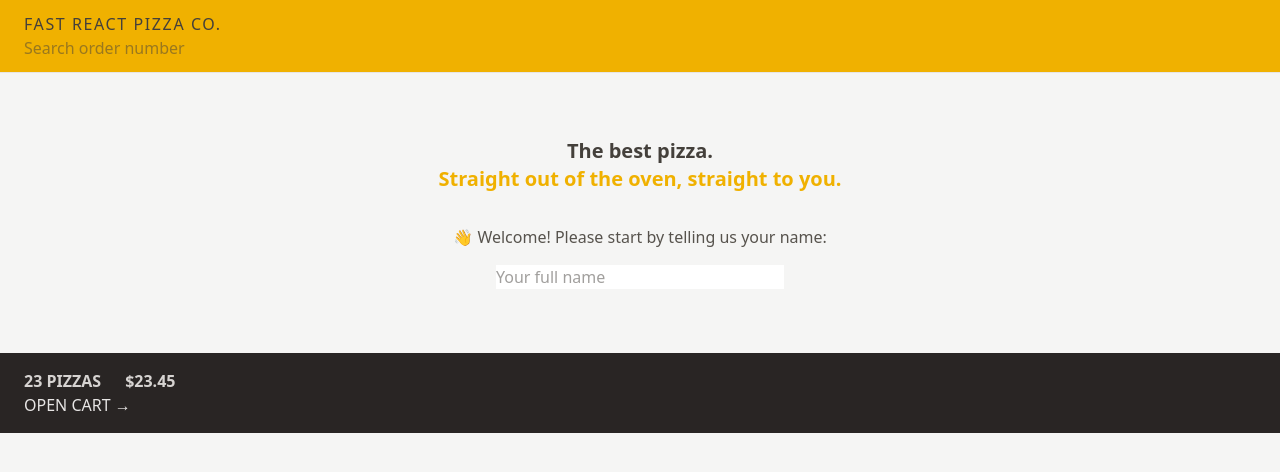
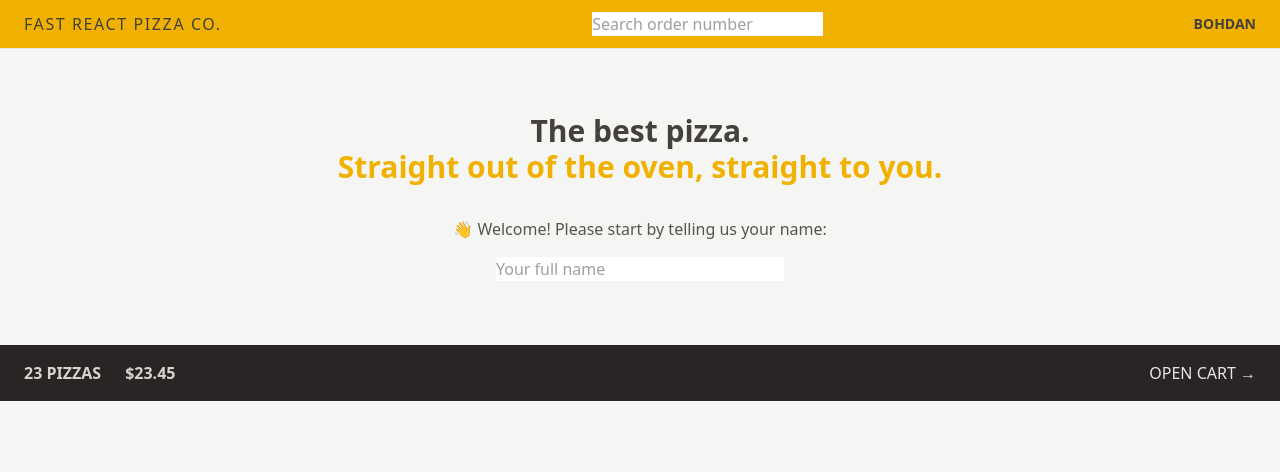
Before and after one commit to bagdenius/fast-react-pizza, a React (Vite) app: page / in a window 1280 px wide. Shown: the top 472 px of the page. Built offline with nearby package versions, Linux system fonts and the light colour scheme.

Commit message:
feat: enhance layout and styling; add flexbox to CartOverview, Header, and update spacing in Home component

```diff
--- a/src/features/cart/CartOverview.jsx
+++ b/src/features/cart/CartOverview.jsx
@@ -2,7 +2,7 @@
 
 function CartOverview() {
   return (
-    <div className="bg-stone-800 px-4 py-4 text-sm text-stone-200 uppercase sm:px-6 md:text-base">
+    <div className="flex items-center justify-between bg-stone-800 px-4 py-4 text-sm text-stone-200 uppercase sm:px-6 md:text-base">
       <p className="space-x-4 font-semibold text-stone-300 sm:space-x-6">
         <span>23 pizzas</span>
         <span>$23.45</span>
--- a/src/features/order/SearchOrder.jsx
+++ b/src/features/order/SearchOrder.jsx
@@ -1,5 +1,5 @@
-import React, { useState } from "react";
-import { useNavigate } from "react-router-dom";
+import React, { useState } from 'react';
+import { useNavigate } from 'react-router-dom';
 
 const SearchOrder = () => {
   const [query, setQuery] = useState(``);
@@ -18,6 +18,7 @@
         placeholder="Search order number"
         value={query}
         onChange={(event) => setQuery(event.target.value)}
+        className="bg-white"
       />
     </form>
   );
--- a/src/features/user/Username.jsx
+++ b/src/features/user/Username.jsx
@@ -1,7 +1,7 @@
 import React from 'react';
 
 const Username = () => {
-  return <div className="hidden text-sm font-semibold">Bohdan</div>;
+  return <div className="hidden text-sm font-semibold md:block">Bohdan</div>;
 };
 
 export default Username;
--- a/src/ui/Header.jsx
+++ b/src/ui/Header.jsx
@@ -4,7 +4,7 @@
 
 const Header = () => {
   return (
-    <header className="border-b border-stone-200 bg-yellow-500 px-4 py-3 uppercase sm:px-6">
+    <header className="flex items-center justify-between border-b border-stone-200 bg-yellow-500 px-4 py-3 uppercase sm:px-6">
       <Link to="/" className="tracking-widest">
         Fast React Pizza Co.
       </Link>
--- a/src/ui/Home.jsx
+++ b/src/ui/Home.jsx
@@ -2,8 +2,8 @@
 
 function Home() {
   return (
-    <div className="my-10 text-center sm:my-16">
-      <h1 className="mb-8 text-xl font-semibold text-stone-700">
+    <div className="my-10 px-4 text-center sm:my-16">
+      <h1 className="mb-8 text-xl font-semibold text-stone-700 md:text-3xl">
         The best pizza.
         <br />
         <span className="text-yellow-500">
```
